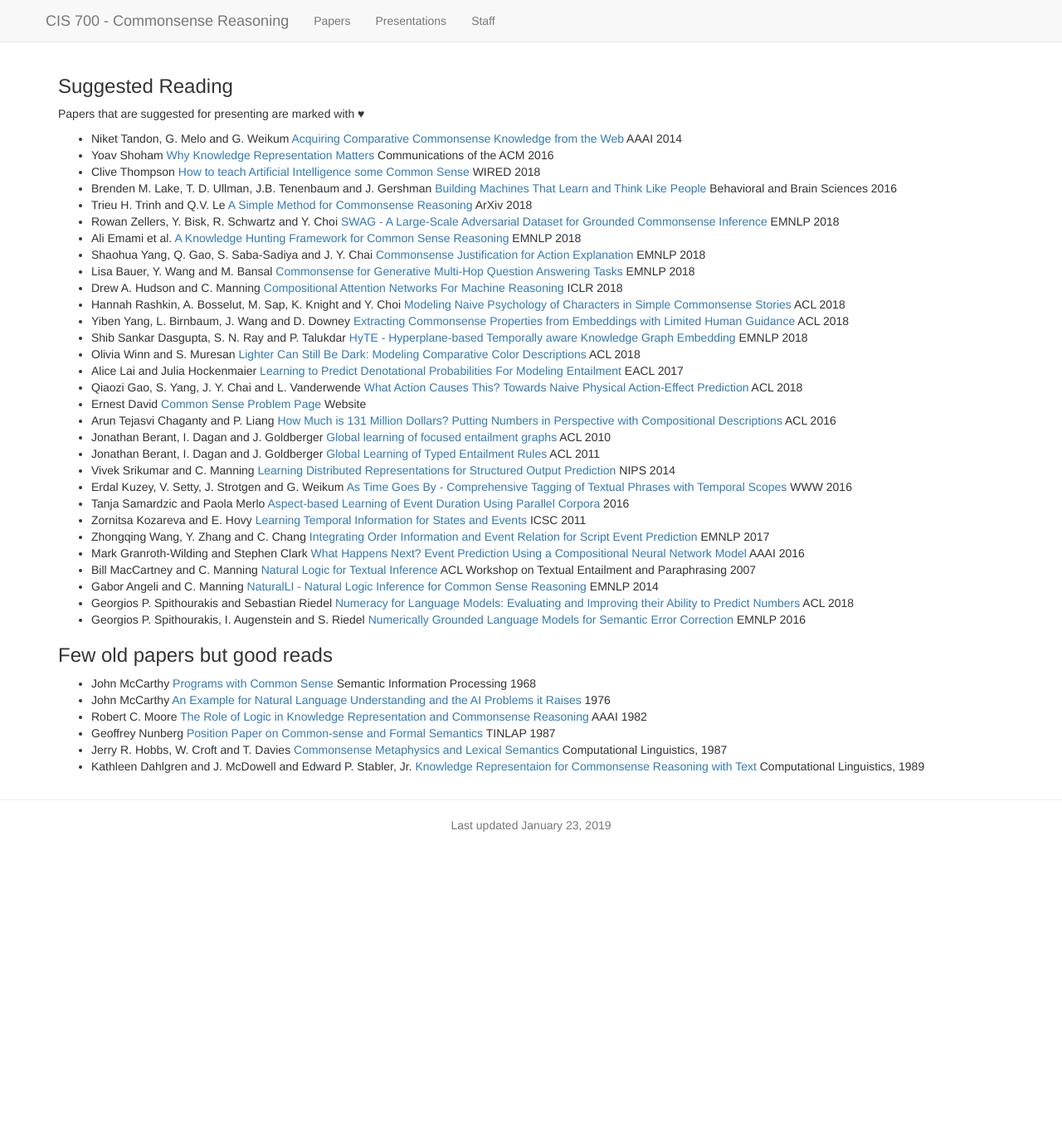
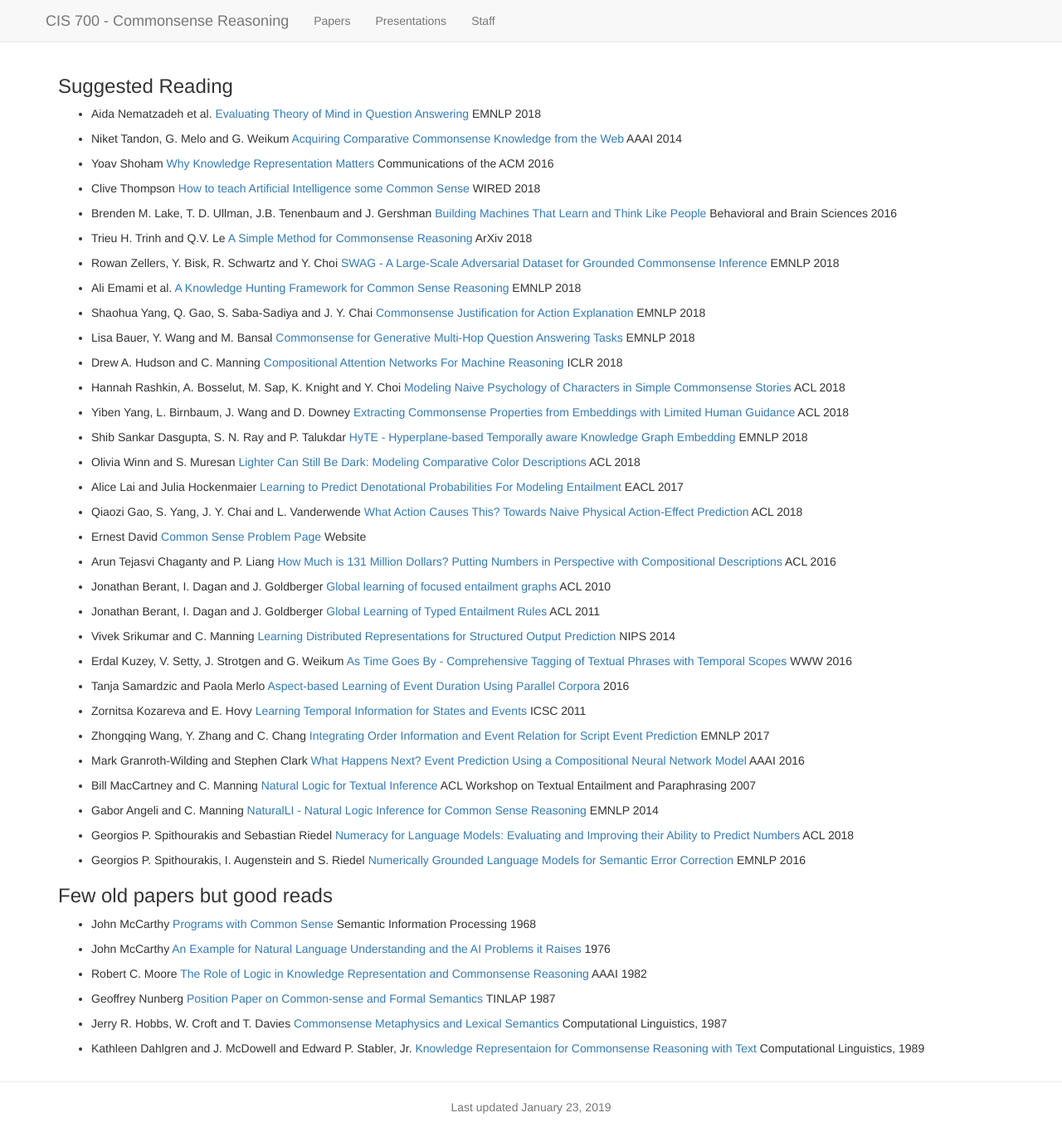
Before and after one commit to nitishgupta/cis700dr, a Jekyll site: the page built from papers.md, in a window 1280 px wide. Shown: the whole page at 83% size. Built offline with Jekyll 4.4.1, drawn with Linux system fonts in a browser that asks for light colours; nearby versions of some CDN libraries; a script that is not in the unit is left out; before the commit the page ends 1025 px from its top, so only the background shows below that.

Commit message:
paper update

```diff
--- a/_data/papers.yaml
+++ b/_data/papers.yaml
@@ -1,5 +1,13 @@
 # Add date: YEAR-MONTH-DATE format
 suggested:
+    -
+        authors: Aida Nematzadeh et al.
+        title: Evaluating Theory of Mind in Question Answering
+        link: http://www.aidanematzadeh.me/papers/nematzadeh_etal_18_emnlp.pdf
+        venue: EMNLP 2018
+        date:
+        presenters:
+        nopresent:
     -
         authors: Niket Tandon, G. Melo and G. Weikum
         title: Acquiring Comparative Commonsense Knowledge from the Web
--- a/papers.md
+++ b/papers.md
@@ -8,21 +8,15 @@ active_tab: papers
 
 ### Suggested Reading
 
-Papers that are suggested for presenting are marked with **&#9829;**
+ <!-- Papers that are suggested for presenting are marked with **&#9829;** -->
 
-<tbody>
-    <ul>
-        {% for paper in site.data.papers.suggested %}
-    	   <li> {{ paper.authors}} <a href="{{ paper.link }}">{{ paper.title }}</a> {{ paper.venue}} </li>
-        {% endfor %}
-   </ul>
-</tbody>
+{% for paper in site.data.papers.suggested %}
+* {{ paper.authors}} [{{ paper.title }}]({{ paper.link }}) {{ paper.venue}}
+{% endfor %}
+
 
 ### Few old papers but good reads
-<tbody>
-    <ul>
-        {% for paper in site.data.papers.old %}
-    	   <li> {{ paper.authors}} <a href="{{ paper.link }}">{{ paper.title }}</a> {{ paper.venue}} </li>
-        {% endfor %}
-   </ul>
-</tbody>
+
+{% for paper in site.data.papers.old %}
+* {{ paper.authors}} [{{ paper.title }}]({{ paper.link }}) {{ paper.venue}}
+{% endfor %}
```
